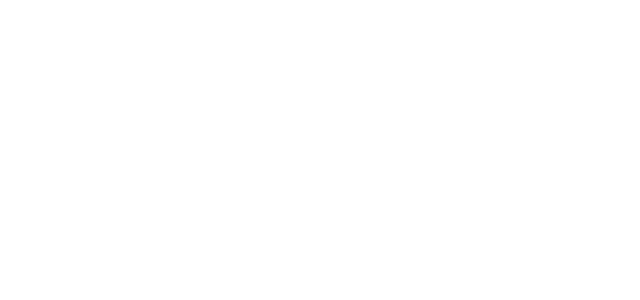
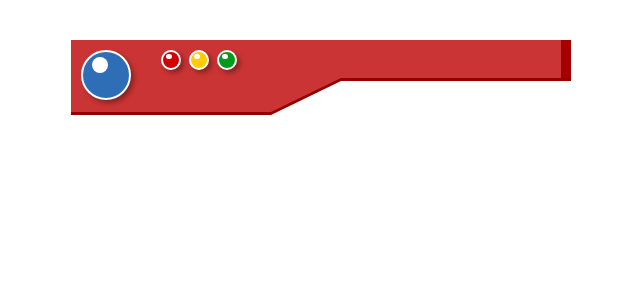
Before and after one commit to joaomateuus/pokedex, a Vue app: page / in a window 1280 px wide. Shown: the top 300 px of the page, without its empty margins (89-729 px from the left). Built offline with nearby package versions, Linux system fonts and the light colour scheme.

Commit message:
pokedex top

```diff
--- a/src/components/Pokedex.vue
+++ b/src/components/Pokedex.vue
@@ -1,8 +1,8 @@
 <template>
   <div class="pokedex">
+	  <TopBoard />
 
 	<!---
-	<TopBoard />
 	<LeftBoard class="pokedex-left" />
 	<Divisor />
 	<RightBoard />
@@ -11,23 +11,25 @@
 </template>
 
 <script>
+import TopBoard from '../components/TopBoard.vue'
+
 /*
-import TopBoard from './TopBoard/TopBoard.vue'
 import LeftBoard from './LeftBoard/LeftBoard.vue'
 import RightBoard from './RightBoard/RightBoard.vue'
 import Divisor from './Divisor/Divisor.vue'
 */
+
 export default {
   name: 'Pokedex',
- /*
+
   components:
   {
 	TopBoard,
-	LeftBoard,
-	Divisor,
-	RightBoard,
+	//LeftBoard,
+	//Divisor,
+	//RightBoard,
   }
-  */
+
 };
 </script>
 
--- /dev/null
+++ b/src/components/TopBoard.vue
@@ -0,0 +1,59 @@
+<template>
+<div class="board bg--red-04">
+	<div class="container bg--red-01">
+		<TopBoardButton v-for="(button, index) in buttons"
+		:key="index"
+		v-bind="button"/>
+	</div>
+</div>
+
+</template>
+
+<script>
+import TopBoardButton from '../components/TopBoardButton.vue';
+
+
+export default {
+  name: 'TopBoard',
+  components:
+  	{
+		TopBoardButton,
+  	},
+
+	data() {
+		return{
+			buttons: [
+				{ style: {width:'50px', height:'50px'}, class: 'bg--blue-00'},
+				{ style: {width:'20px', height:'20px'}, class: 'bg--red-02'},
+				{ style: {width:'20px', height:'20px'}, class: 'bg--yellow'},
+				{ style: {width:'20px', height:'20px'}, class: 'bg--green'}
+			]
+		}
+	}
+
+};
+</script>
+
+<style lang="scss">
+.board {
+	position: absolute;
+	width: 100%;
+	clip-path: polygon(0 0, 100% 0, 100% 41px, 270px 41px, 200px 100%, 0 100%);
+	z-index: 1;
+
+	@media (min-width: $viewport-medium) {
+		width: calc(50% + 20px);
+	}
+
+	.container {
+		display: flex;
+		padding: 10px;
+		align-items: flex-start;
+		height: 75px;
+		clip-path: polygon(0 0, 100% 0, 100% 38px, 270px 38px, 200px 72px, 0 72px);
+		box-shadow: inset -10px 0 0 0 color('red-03');
+	}
+}
+
+
+</style>
--- /dev/null
+++ b/src/components/TopBoardButton.vue
@@ -0,0 +1,51 @@
+<template>
+<button class="top-board-button"></button>
+</template>
+
+<script>
+
+
+export default {
+  name: 'TopBoardButton',
+  components:
+  	{
+  	},
+};
+</script>
+
+<style lang="scss">
+.top-board-button{
+	position: relative;
+	padding: 0;
+	border-radius: 50%;
+	border: 2px solid color(white);
+	transition: filter 0.3s ease-in-out;
+	margin-right: 8px;
+	box-shadow: 3px 3px 5px 0 rgba(color(black), 0.35);
+	cursor: pointer;
+
+	&:hover,
+	&focus {
+		filter: brightness(1.2);
+	}
+
+	&:focus {
+		outline: none;
+	}
+
+	&:first-child {
+		margin-right: 30px;
+	}
+
+	&::before {
+		content: '';
+		position: absolute;
+		top: 10%;
+		left: 20%;
+		width: 35%;
+		height: 35%;
+		border-radius: 50%;
+		background-color: color(white);
+	}
+}
+</style>
```
